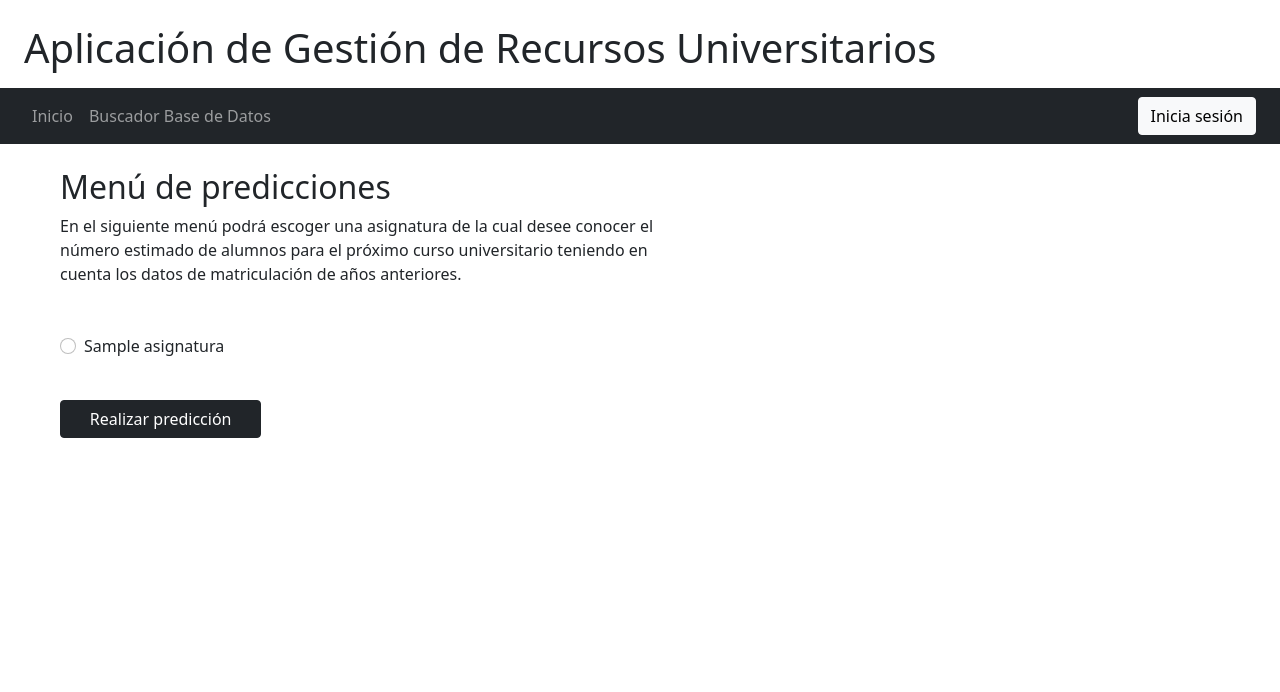
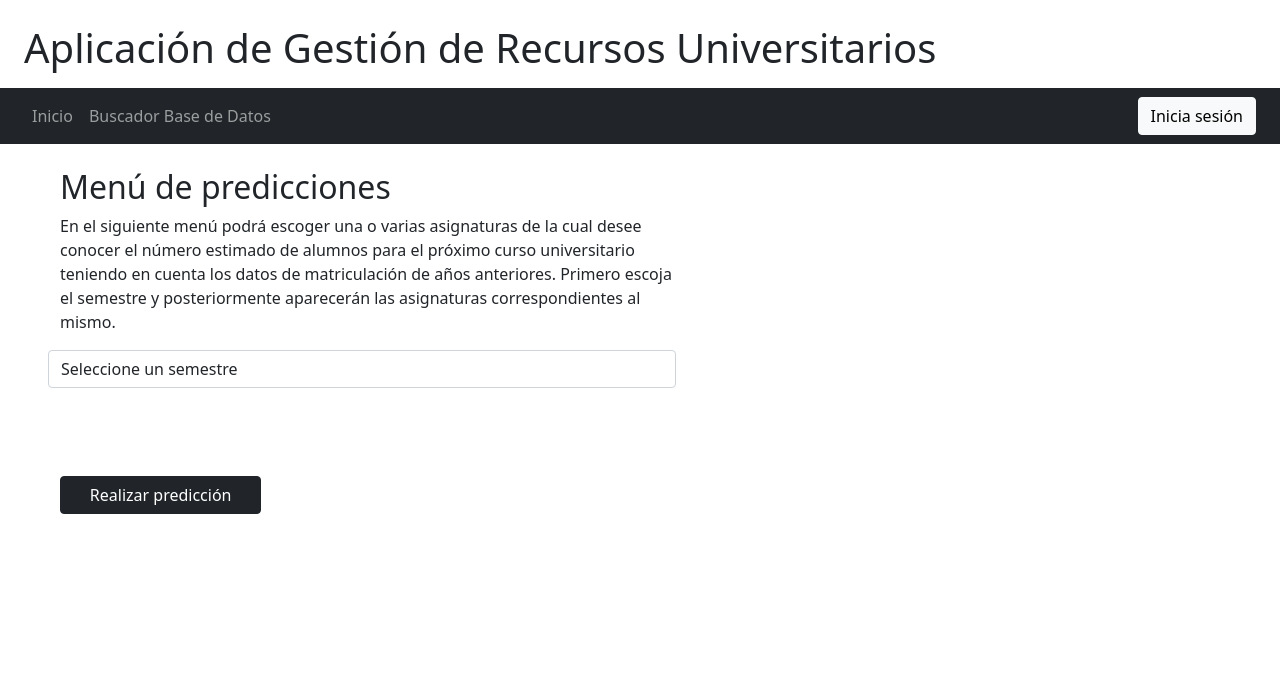
Before and after one commit to currobeltran/TFG, a Django app: page /predicciones in a window 1280 px wide. Shown: the top 692 px of the page. Run offline with Django 3.2, Linux system fonts and the light colour scheme; tables that the repository leaves empty hold one stand-in row (values such as "Sample post"); some libraries are stand-ins or nearby versions.

Commit message:
Añadiendo seleccion simultanea a funcion predicciones

```diff
--- a/src/app/static/funciones.js
+++ b/src/app/static/funciones.js
@@ -41,4 +41,30 @@ $(document).ready(function(){
             $('#parrafoayuda').hide()
         }
     })
+
+    $('#seleccionsemestre').change(function(){
+        let value = $(this).val()
+
+        $.ajax({
+            url: "api/buscarAsignaturaSemestre",
+            type: "GET",
+            data: {semestre: value},
+            success:function(data){
+                let lista = ''
+                $.each(data,function(i,v){
+                    lista += `
+                        <li class="check-group-item">
+                            <div class="form-check">
+                                <input class="form-check-input" type="checkbox" value=${v.PK} id=${v.PK} name="asignaturas[]">
+                                <label class="form-check-label" for=${v.PK}>
+                                    ${v.Nombre}
+                                </label>
+                            </div>
+                        </li>
+                    `
+                })
+                $("#listaAsignaturasPrediccion").html(lista)
+            }
+        })
+    })
 })
--- a/src/app/templates/predicciones.html
+++ b/src/app/templates/predicciones.html
@@ -3,22 +3,37 @@
 {% block central %}
     <h2 class="row mt-4 ms-5">Menú de predicciones</h2>
     <p class="col-6 mt-2 ms-5">
-        En el siguiente menú podrá escoger una asignatura de
+        En el siguiente menú podrá escoger una o varias asignaturas de
         la cual desee conocer el número estimado de alumnos para
         el próximo curso universitario teniendo en cuenta los datos
-        de matriculación de años anteriores.
+        de matriculación de años anteriores. Primero escoja el semestre
+        y posteriormente aparecerán las asignaturas correspondientes al mismo.
     </p>
+    <div class="row col-6">
+        <select class="ms-5 form-control" id="seleccionsemestre" name="seleccionsemestre">
+            <option selected disabled>Seleccione un semestre</option>
+            <option value="1">1ºSemestre</option>
+            <option value="2">2ºSemestre</option>
+            <option value="3">3ºSemestre</option>
+            <option value="4">4ºSemestre</option>
+            <option value="5">5ºSemestre</option>
+            <option value="6">6ºSemestre</option>
+            <option value="7">7ºSemestre</option>
+            <option value="8">8ºSemestre</option>
+        </select>
+
+    </div>
 
     <form class="mt-5 ms-5" action="/predicciones" method="POST">
         {% csrf_token %}
         <div class="row col-6">
-            <ul class="check-group list-group-flush scroll-list">
+            <ul class="check-group list-group-flush scroll-list" id="listaAsignaturasPrediccion">
                 {% for asignatura in asignaturas %}
                     <li class="check-group-item">
                         <div class="form-check">
-                            <input class="form-check-input" type="radio" value="{{ asignatura.id }}" id="{{ asignatura.id }}" name="asignatura">
-                            <label class="form-check-label" for="{{ asignatura.id }}">
-                                {{ asignatura.nombre }}
+                            <input class="form-check-input" type="checkbox" value="{{ asignatura.PK }}" id="{{ asignatura.PK }}" name="asignaturas[]">
+                            <label class="form-check-label" for="{{ asignatura.PK }}">
+                                {{ asignatura.Nombre }}
                             </label>
                         </div>
                     </li>
--- a/src/app/urls.py
+++ b/src/app/urls.py
@@ -8,6 +8,7 @@ urlpatterns = [
     path('editormasivo', views.infomasivaBBDD, name='editormasivo'),
     path('editorindividual', views.editaindividual, name='editorindividual'),
     path('api/buscarBBDD', views.apibuscaBBDD, name='buscaBBDD'),
+    path('api/buscarAsignaturaSemestre', views.apiBuscaAsignaturasPorSemestre, name='buscaAsigSemestre'),
     path('copiaseguridad',views.copiaSeguridad, name='copiaseguridad'),
     path('editausuario', views.editaUsuario, name='editaUsuario'),
     path('formularioedicion', views.formularioEdicion, name='formularioedicion'),
--- a/src/app/views.py
+++ b/src/app/views.py
@@ -438,6 +438,15 @@ def apibuscaBBDD(request):
 
     return JsonResponse(data)
 
+def apiBuscaAsignaturasPorSemestre(request):
+    x = ObtenerAsignaturasPorSemestre(request.GET.get('semestre'))
+    data = {}
+
+    for i in range(x.__len__()):
+        data[i] = {'PK': x[i].PK,'Nombre': x[i].Nombre}
+
+    return JsonResponse(data)
+
 # CopiaSeguridad: Vista para realizar y restaurar
 # una copia de seguridad de la información almacenada en la Base de Datos.
 def copiaSeguridad(request):
@@ -773,13 +782,15 @@ def predicciones(request):
     registrado = estaRegistrado(request)
 
     if request.method == "GET":
-        asg = ObtenerRegistros("Asignatura")
-        return render(request, 'predicciones.html', {'registrado':registrado, 'asignaturas':asg})
+        return render(request, 'predicciones.html', {'registrado':registrado})
 
     else:
         # Obtención de asignatura seleccionada y lista de años
-        pkAsignatura = request.POST.get('asignatura')
-        asg = ObtenerElemento('Asignatura',pkAsignatura)
+        pkAsignaturas = request.POST.getlist('asignaturas[]')
+        vectorAsignaturas = []
+        for i in pkAsignaturas:
+            vectorAsignaturas.append(ObtenerElemento('Asignatura',i))
+
         añosUnicos = ObtenerAñosUnicos()
         añoActual = añosUnicos[añosUnicos.__len__()-1]
         añoActual = str(añoActual)
@@ -793,36 +804,90 @@ def predicciones(request):
         añoProximo2 = str(añoProximo2)
         añoProximo2 = formatearAnio(añoProximo2)
 
+        infoGrafica = []
+        tablasActual = []
+        tablasPrediccion = []
+        arrayPrecision = []
+        nombresAsignaturas = []
         # Obtención de datos y regresión lineal
-        añosAsignatura = ObtenerAñosAsignatura(pkAsignatura)
-        matriculas = []
-        for i in añosAsignatura:
-            matriculas.append(i.Matriculados)
+        for asg in vectorAsignaturas:
+            nombresAsignaturas.append(asg.Nombre)
+            print(asg.Nombre)
 
-        x = np.array(range(0,añosUnicos.__len__())).reshape(-1,1)
-        y = np.array(matriculas)
-        modelo = LinearRegression().fit(x,y)
+            añosAsignatura = ObtenerAñosAsignatura(asg.PK)
+            matriculas = []
+            for i in añosAsignatura:
+                matriculas.append(i.Matriculados)
 
-        precision = round(modelo.score(x,y),2)
+            x = np.array(range(0,añosUnicos.__len__())).reshape(-1,1)
+            y = np.array(matriculas)
+            modelo = LinearRegression().fit(x,y)
 
-        # Creación de datos correspondientes a la generación de la gráfica
-        puntosGrafica = matriculas
-        for i in range(añosUnicos.__len__(),añosUnicos.__len__()+2):
-            elemento = modelo.predict([[i]])
-            puntosGrafica.append(elemento[0])
+            precision = round(modelo.score(x,y),2)
+            arrayPrecision.append(precision)
 
-        infoGrafica = []
-        elementoInfoGrafica = {}
-        elementoInfoGrafica['label'] = asg.Nombre
+            # Creación de datos correspondientes a la generación de la gráfica
+            puntosGrafica = matriculas
+            for i in range(añosUnicos.__len__(),añosUnicos.__len__()+2):
+                elemento = modelo.predict([[i]])
+                puntosGrafica.append(elemento[0])
 
-        elementoInfoGrafica['data'] = puntosGrafica
+            elementoInfoGrafica = {}
+            elementoInfoGrafica['label'] = asg.Nombre
 
-        valorR = random.randint(0,255)
-        valorG = random.randint(0,255)
-        valorB = random.randint(0,255)
-        elementoInfoGrafica['backgroundColor'] = 'rgba('+str(valorR)+','+str(valorG)+','+str(valorB)+', 0.2)'
+            elementoInfoGrafica['data'] = puntosGrafica
 
-        infoGrafica.append(elementoInfoGrafica)
+            valorR = random.randint(0,255)
+            valorG = random.randint(0,255)
+            valorB = random.randint(0,255)
+            elementoInfoGrafica['backgroundColor'] = 'rgba('+str(valorR)+','+str(valorG)+','+str(valorB)+', 0.2)'
+
+            infoGrafica.append(elementoInfoGrafica)
+
+            # Generación de tabla actual
+            elementoTablaActual = {
+                'Nombre':asg.Nombre,
+                'Matriculados':añosAsignatura[añosAsignatura.__len__()-1].Matriculados,
+                'GA':0,
+                'GR':0,
+                'Rat T':0,
+                'Rat P':0
+            }
+
+            añoAsignaturaActual = añosAsignatura[añosAsignatura.__len__()-1]
+            grupos = ObtenerGruposAño(añoAsignaturaActual.ID)
+            elementoTablaActual['GA'] = grupos.__len__()
+
+            gruposPequeños = 0
+            for g in grupos:
+                gruposPequeños += g.GruposReducidos
+
+            elementoTablaActual['GR'] = gruposPequeños
+
+            elementoTablaActual['Rat T'] = round(añosAsignatura[añosAsignatura.__len__()-1].Matriculados/grupos.__len__(), 2)
+            elementoTablaActual['Rat P'] = round(añosAsignatura[añosAsignatura.__len__()-1].Matriculados/gruposPequeños, 2)
+
+            # Generación de tabla predicción
+            matriculadosFuturos = modelo.predict([[añosAsignatura.__len__()]])
+            matriculadosFuturos = round(matriculadosFuturos[0])
+
+            tablasActual.append(elementoTablaActual)
+
+            elementoTablaPrediccion = {
+                'Nombre':asg.Nombre,
+                'Matriculados':matriculadosFuturos,
+                'GA':elementoTablaActual['GA'],
+                'GR':elementoTablaActual['GR'],
+                'Rat T':0,
+                'Rat P':0
+            }
+
+            elementoTablaPrediccion['Rat T'] = round(matriculadosFuturos/grupos.__len__(), 2)
+            elementoTablaPrediccion['Rat P'] = round(matriculadosFuturos/gruposPequeños, 2)
+
+            tablasPrediccion.append(elementoTablaPrediccion)
+
+        listaDatosPrecisionNombre = zip(nombresAsignaturas,arrayPrecision)
 
         listaaños = []
         for j in añosUnicos:
@@ -835,57 +900,17 @@ def predicciones(request):
 
         listaaños.sort()
 
-        # Generación de tabla actual
-        datosTablaActual = [{
-            'Nombre':asg.Nombre,
-            'Matriculados':añosAsignatura[añosAsignatura.__len__()-1].Matriculados,
-            'GA':0,
-            'GR':0,
-            'Rat T':0,
-            'Rat P':0
-        }]
-
-        añoAsignaturaActual = añosAsignatura[añosAsignatura.__len__()-1]
-        grupos = ObtenerGruposAño(añoAsignaturaActual.ID)
-        datosTablaActual[0]['GA'] = grupos.__len__()
-
-        gruposPequeños = 0
-        for g in grupos:
-            gruposPequeños += g.GruposReducidos
-
-        datosTablaActual[0]['GR'] = gruposPequeños
-
-        datosTablaActual[0]['Rat T'] = round(añosAsignatura[añosAsignatura.__len__()-1].Matriculados/grupos.__len__(), 2)
-        datosTablaActual[0]['Rat P'] = round(añosAsignatura[añosAsignatura.__len__()-1].Matriculados/gruposPequeños, 2)
-
-        # Generación de tabla predicción
-        matriculadosFuturos = modelo.predict([[añosAsignatura.__len__()]])
-        matriculadosFuturos = round(matriculadosFuturos[0])
-
-        datosTablaPrediccion = [{
-            'Nombre':asg.Nombre,
-            'Matriculados':matriculadosFuturos,
-            'GA':datosTablaActual[0]['GA'],
-            'GR':datosTablaActual[0]['GR'],
-            'Rat T':0,
-            'Rat P':0
-        }]
-
-        datosTablaPrediccion[0]['Rat T'] = round(matriculadosFuturos/grupos.__len__(), 2)
-        datosTablaPrediccion[0]['Rat P'] = round(matriculadosFuturos/gruposPequeños, 2)
-
         return render(
             request,
             'resultadoprediccion.html',
             {
                 'registrado':registrado,
-                'nombreAsignatura':asg.Nombre,
+                'listaDatos':listaDatosPrecisionNombre,
                 'cursoProximo':añoProximo,
                 'cursoActual':añoActual,
-                'precision':precision,
                 'data':infoGrafica,
                 'listaAños':listaaños,
-                'tabla1':datosTablaActual,
-                'tabla2':datosTablaPrediccion
+                'tabla1':tablasActual,
+                'tabla2':tablasPrediccion
             }
         )
```
Also changed, not shown: src/app/models.py (+26 -0 lines), src/app/templates/resultadoprediccion.html (+9 -2 lines).
